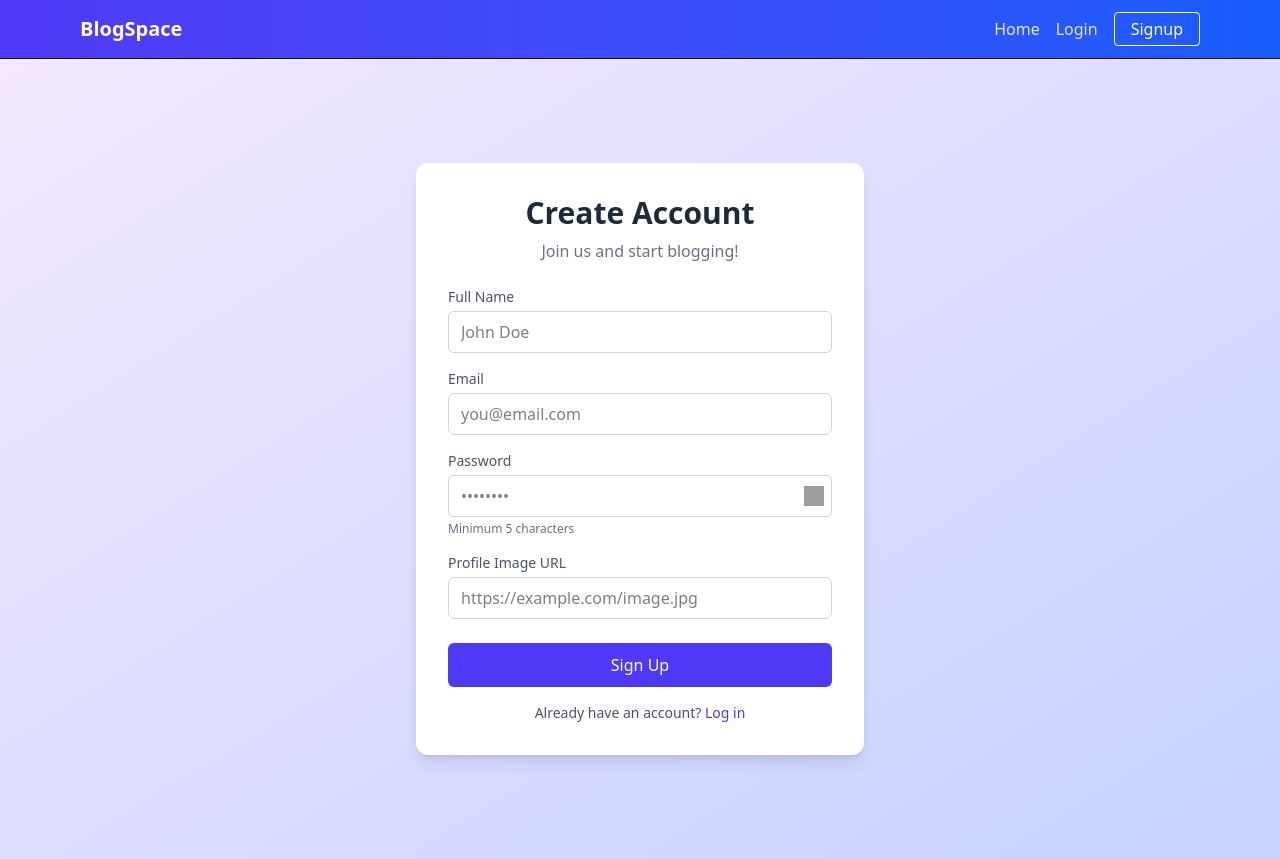
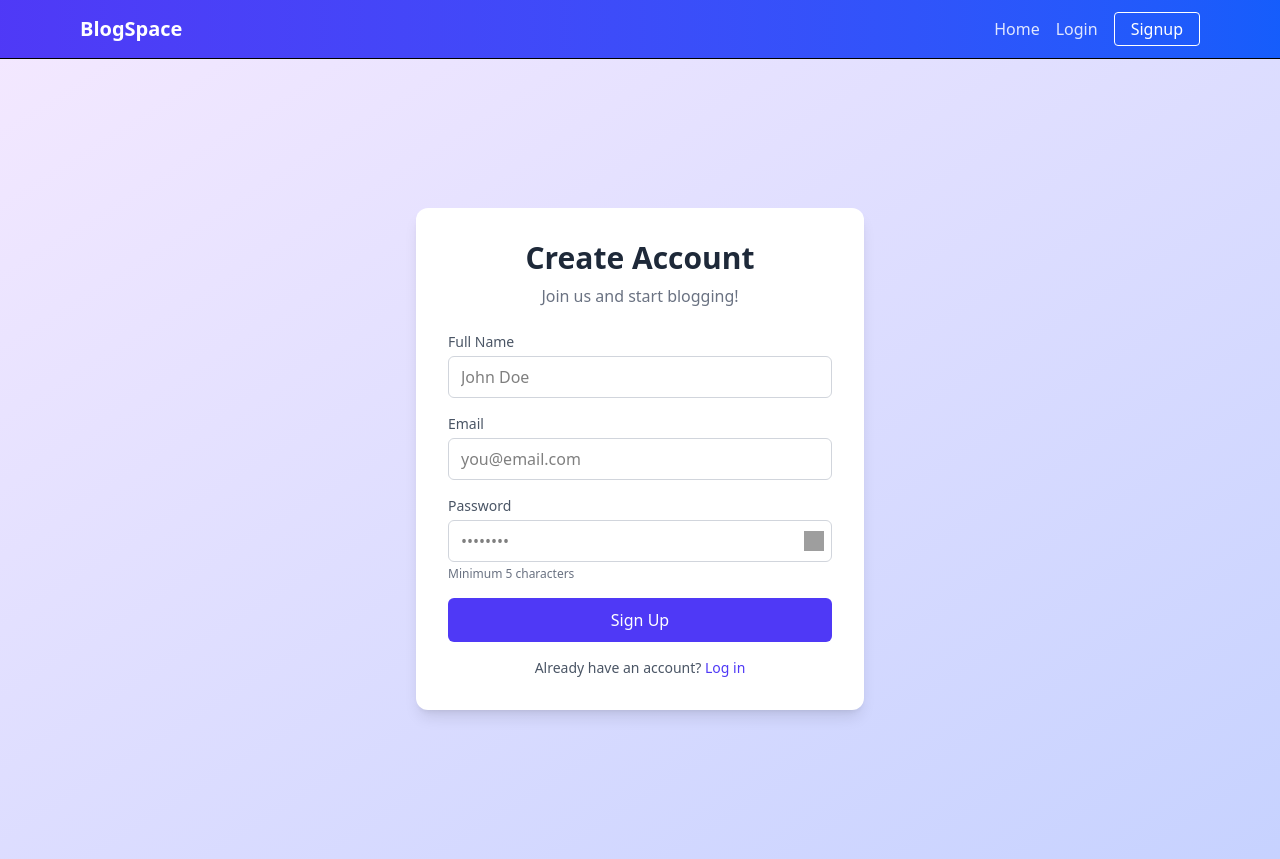
Before and after one commit to sanju659/blog-platform-frontend, a React (Vite) app: page /signup in a window 1280 px wide. Built offline with nearby package versions, Linux system fonts and the light colour scheme; grey boxes are pictures that could not be loaded.

Commit message:
Image input field removed from signup page

```diff
--- a/src/pages/Signup.jsx
+++ b/src/pages/Signup.jsx
@@ -12,7 +12,7 @@ const Signup = () => {
   const [fullName, setFullName] = useState("");
   const [email, setEmail] = useState("");
   const [password, setPassword] = useState("");
-  const [image, setImage] = useState("");
+  // const [image, setImage] = useState("");
   const [showPassword, setShowPassword] = useState(false);
   const [loading, setLoading] = useState(false);
   const [error, setError] = useState("");
@@ -30,7 +30,7 @@ const Signup = () => {
 
     try {
       // Call signup API
-      await signupApi({ fullName, email, password, image });
+      await signupApi({ fullName, email, password });
 
       // Show success toast
       setToastMessage("Signup successful! ");
@@ -133,7 +133,7 @@ const Signup = () => {
         </div>
 
         {/* Profile Image URL */}
-        <div className="mb-6">
+        {/* <div className="mb-6">
           <label className="block text-sm font-medium text-gray-600 mb-1">
             Profile Image URL
           </label>
@@ -144,10 +144,7 @@ const Signup = () => {
             value={image}
             onChange={(e) => setImage(e.target.value)}
           />
-          {/* <p className="text-xs text-gray-500 mt-1">
-            Leave empty for default avatar
-          </p> */}
-        </div>
+        </div> */}
 
         {/* Submit Button */}
         <button
```
